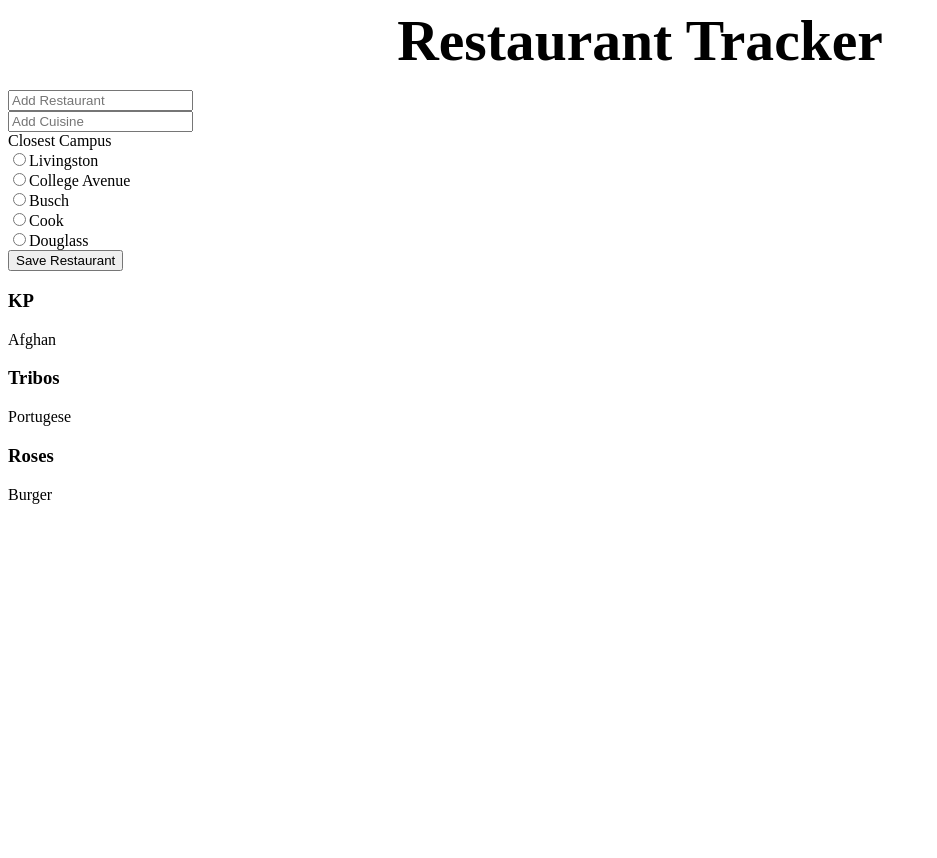
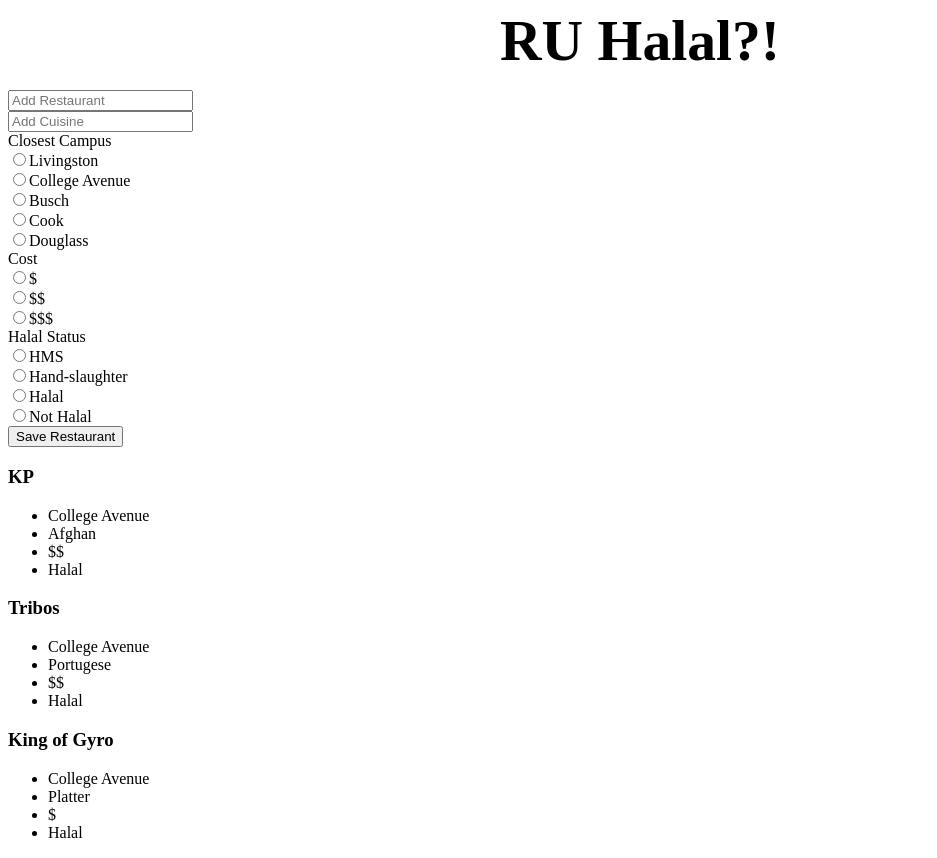
Before and after one commit to haseebhasan2019/RU-Halal, a Next.js app: page / in a window 1280 px wide. Shown: the whole page, without its empty margins (0-937 px from the left). Before the commit the page ends 800 px from the top, so only its background shows below. Built offline with nearby package versions, Linux system fonts and the light colour scheme; data requests are answered from the project's data file.

Commit message:
Add new fields to add restaurant form

```diff
--- a/components/AddRestaurant.js
+++ b/components/AddRestaurant.js
@@ -3,6 +3,9 @@ import { useState } from "react";
 export default function AddRestaurant ({ onAdd }) {
     const [name, setName] = useState('')
     const [cuisine, setCuisine] = useState('')
+    const [campus, setCampus] = useState('')
+    const [cost, setCost] = useState('')
+    const [halal, setHalal] = useState('')
 
     const onSubmit = (e) => {
         e.preventDefault()
@@ -10,10 +13,17 @@ export default function AddRestaurant ({ onAdd }) {
             alert("Please add a restaurant")
             return
         }
-        onAdd({ name, cuisine })
+        onAdd({ name, cuisine, campus, cost, halal })
+
+        document.querySelector('input[name="campus"]:checked').checked = false;
+        document.querySelector('input[name="cost"]:checked').checked = false;
+        document.querySelector('input[name="halal"]:checked').checked = false;
 
         setName('')
         setCuisine('')
+        setCampus('')
+        setCost('')
+        setHalal('')
     }
     return (
         <form onSubmit={onSubmit}>
@@ -28,25 +38,59 @@ export default function AddRestaurant ({ onAdd }) {
             <div>
                 <label>Closest Campus</label><br></br>
                 <label>
-                    <input type="radio" value="Livingston" name="campus" />
+                    <input type="radio" value="Livingston" name="campus" onChange={(e) => setCampus(e.target.value)}/>
                     Livingston
                 </label><br></br>
                 <label>
-                    <input type="radio" value="CollegeAvenue" name="campus" />
+                    <input type="radio" value="College Avenue" name="campus" onChange={(e) => setCampus(e.target.value)}/>
                     College Avenue
                 </label><br></br>
                 <label>
-                    <input type="radio" value="Busch" name="campus" />
+                    <input type="radio" value="Busch" name="campus" onChange={(e) => setCampus(e.target.value)}/>
                     Busch
                 </label><br></br>
                 <label>
-                    <input type="radio" value="Cook" name="campus" />
+                    <input type="radio" value="Cook" name="campus" onChange={(e) => setCampus(e.target.value)}/>
                     Cook
                 </label><br></br>
                 <label>
-                    <input type="radio" value="Douglass" name="campus" />
+                    <input type="radio" value="Douglass" name="campus" onChange={(e) => setCampus(e.target.value)}/>
                     Douglass
                 </label>
+            </div>
+            <div>
+                <label>Cost</label><br></br>
+                <label>
+                    <input type="radio" value="$" name="cost" onChange={(e) => setCost(e.target.value)}/>
+                    $
+                </label><br></br>
+                <label>
+                    <input type="radio" value="$$" name="cost" onChange={(e) => setCost(e.target.value)}/>
+                    $$
+                </label><br></br>
+                <label>
+                    <input type="radio" value="$$$" name="cost" onChange={(e) => setCost(e.target.value)}/>
+                    $$$
+                </label><br></br>
+            </div>
+            <div>
+                <label>Halal Status</label><br></br>
+                <label>
+                    <input type="radio" value="HMS" name="halal" onChange={(e) => setHalal(e.target.value)}/>
+                    HMS
+                </label><br></br>
+                <label>
+                    <input type="radio" value="Hand-slaughter" name="halal" onChange={(e) => setHalal(e.target.value)}/>
+                    Hand-slaughter
+                </label><br></br>
+                <label>
+                    <input type="radio" value="Halal" name="halal" onChange={(e) => setHalal(e.target.value)}/>
+                    Halal
+                </label><br></br>
+                <label>
+                    <input type="radio" value="Not Halal" name="halal" onChange={(e) => setHalal(e.target.value)}/>
+                    Not Halal
+                </label><br></br>
             </div>
 
             <input type='submit' value='Save Restaurant' />
--- a/components/Restaurant.js
+++ b/components/Restaurant.js
@@ -4,7 +4,12 @@ export default function Restaurant ({ restaurant }) {
             <h3>{restaurant.name}
                 {/* onClick={() => onDelete(restaurant.id)} */}
             </h3>
-            <p>{restaurant.cuisine}</p>
+            <ul>
+                <li>{restaurant.campus}</li>
+                <li>{restaurant.cuisine}</li>
+                <li>{restaurant.cost}</li>
+                <li>{restaurant.halal}</li>
+            </ul>
 
         </div>
     )
--- a/db.json
+++ b/db.json
@@ -3,16 +3,25 @@
     {
       "name": "KP",
       "cuisine": "Afghan",
+      "campus": "College Avenue",
+      "cost": "$$",
+      "halal": "Halal",
       "id": 1
     },
     {
       "name": "Tribos",
       "cuisine": "Portugese",
+      "campus": "College Avenue",
+      "cost": "$$",
+      "halal": "Halal",
       "id": 2
     },
     {
-      "name": "Roses",
-      "cuisine": "Burger",
+      "name": "King of Gyro",
+      "cuisine": "Platter",
+      "campus": "College Avenue",
+      "cost": "$",
+      "halal": "Halal",
       "id": 3
     }
   ]
--- /dev/null
+++ b/pages/api/restaurants.js
@@ -0,0 +1,18 @@
+export default async function handler(req, res) {
+    const data = await fetch('http://localhost:5000/restaurants')
+    console.log(data)
+    res.status(200).json({data: data})
+
+    // try {
+    //     const response = await fetch('http://localhost:5000/restaurants')
+    //     res.statusCode = 200;
+    //     res.setHeader('Content-Type', 'application/json');
+    //     res.setHeader('Cache-Control', 'max-age=180000');
+    //     res.end(JSON.stringify(response));
+    //   }
+
+    //   catch (error) {
+    //     res.json(error);
+    //     res.status(405).end();
+    //   }
+}
--- a/pages/index.js
+++ b/pages/index.js
@@ -19,7 +19,13 @@ export default function Home() {
 
   //Fetch restaurants
   const fetchRestaurants = async () => {
-    const res = await fetch('http://localhost:5000/restaurants')
+    const res = await fetch('http://localhost:5000/restaurants', {
+      method: 'GET',
+      headers: {
+        'Content-type': 'application/json',
+        'Access-Control-Allow-Origin': '*',
+      },
+    })
     const data = await res.json()
     // console.log(data)
     return data
@@ -31,6 +37,7 @@ export default function Home() {
       method: 'POST',
       headers: {
         'Content-type': 'application/json',
+        'Access-Control-Allow-Origin': '*',
       },
       body: JSON.stringify(restaurant),
     })
@@ -39,16 +46,21 @@ export default function Home() {
     setRestaurants([...restaurants, newRestaurant])
   }
 
+  //Delete Restaurant
+
+
+  //Edit Restaurant
+
   return (
     <>
       <Head>
-        <title>Restaurant Tracker App</title>
+        <title>RU Halal</title>
         <link rel="icon" href="/favicon.ico" />
       </Head>
 
       <main>
         <h1 className={styles.title}>
-          Restaurant Tracker
+          RU Halal?!
         </h1>
         <AddRestaurant onAdd={addRestaurant}/>
         {restaurants.length > 0 ?
```
Also changed, not shown: 1 other file (tests, documents, lock files or other folders).
